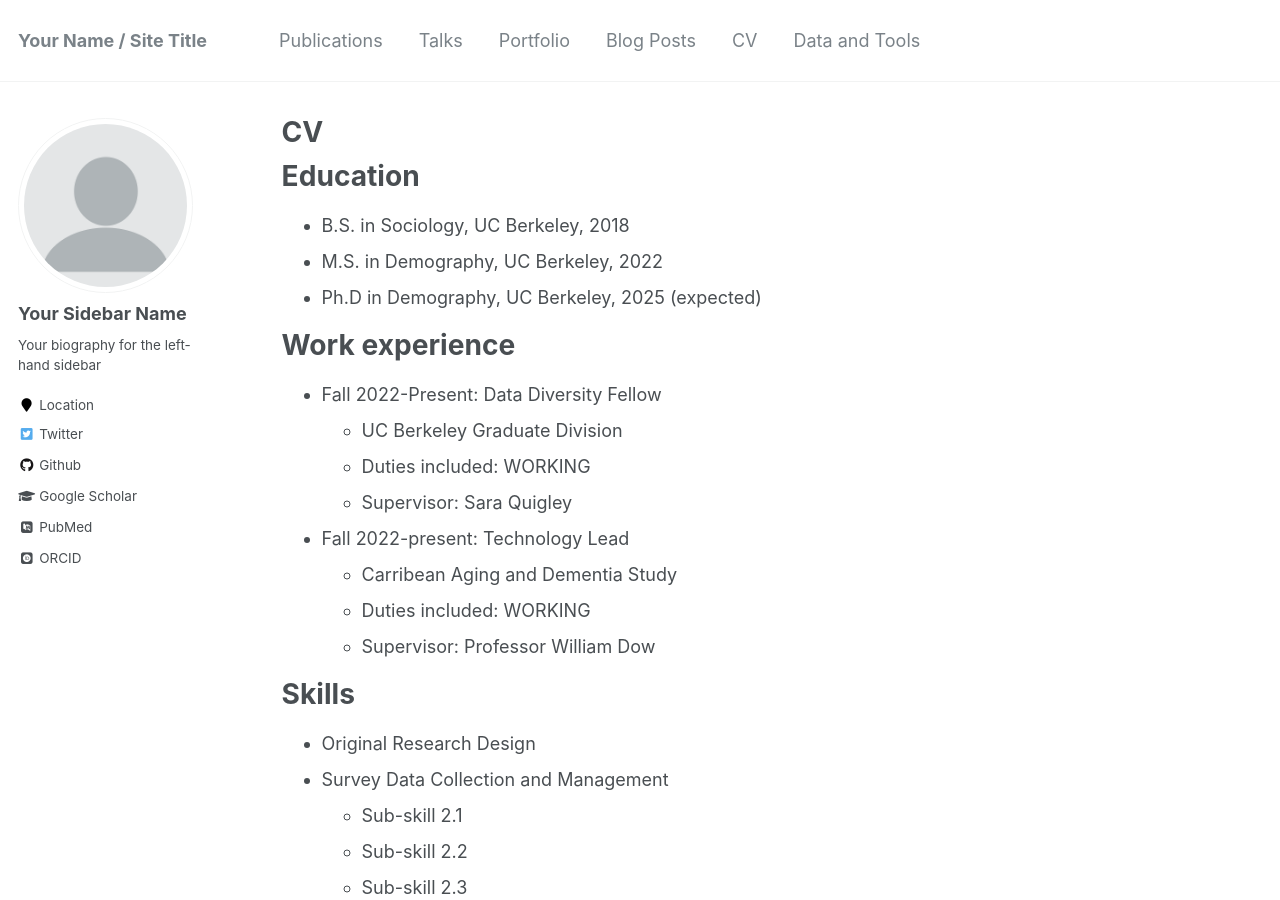
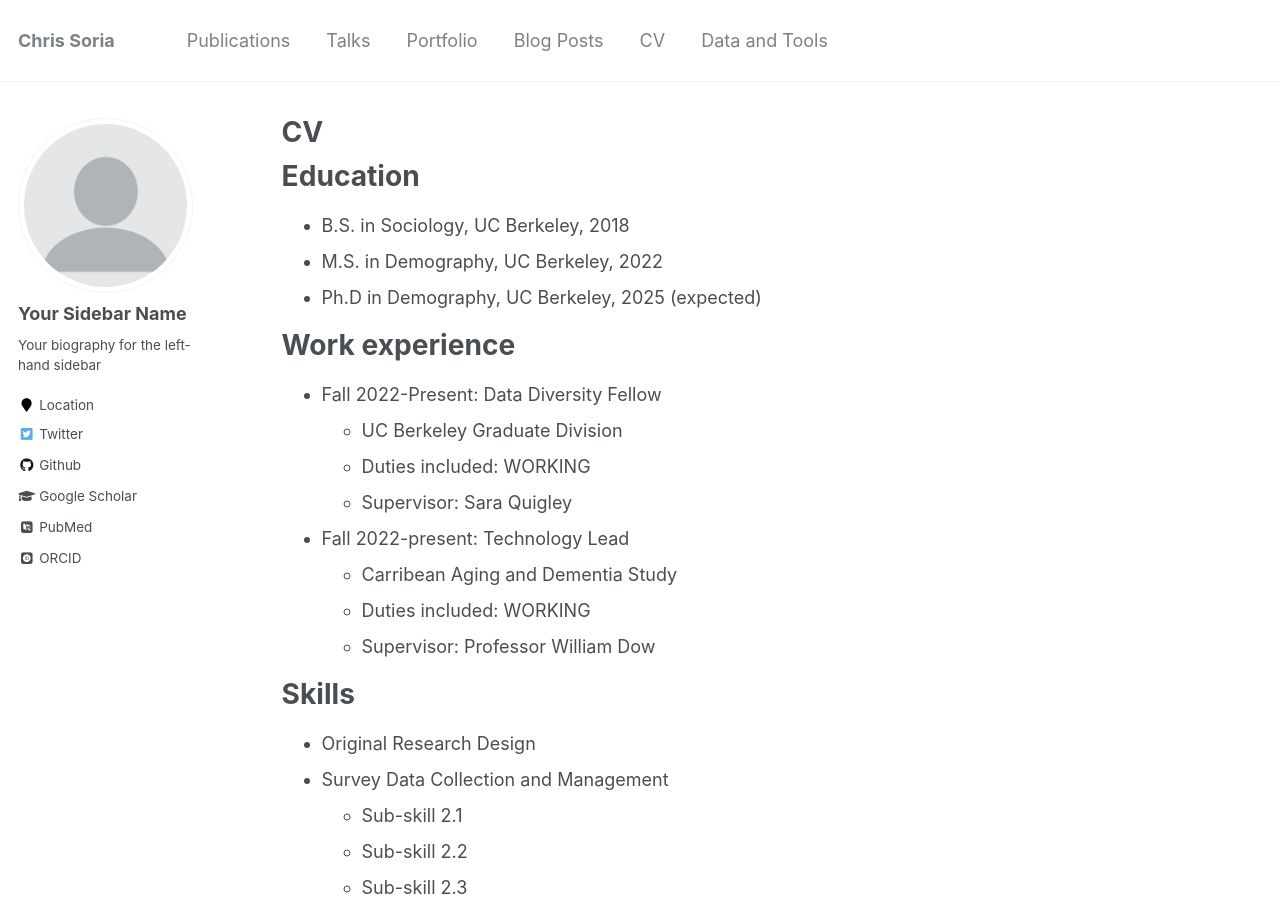
Before and after one commit to chrissoria/chrissoria.github.io, a Jekyll site: the page built from _pages/cv.md, in a window 1280 px wide and 900 px high. Built offline with Jekyll 4.4.1, drawn with Linux system fonts in a browser that asks for light colours; some web fonts are replaced.

```diff
--- a/_config.yml
+++ b/_config.yml
@@ -7,13 +7,13 @@
 
 # Site Settings
 locale                   : "en-US"
-title                    : "Your Name / Site Title"
+title                    : "Chris Soria"
 title_separator          : "-"
 name                     : &name "Your Name"
 description              : &description "personal description"
-url                      : https://academicpages.github.io # the base hostname & protocol for your site e.g. "https://mmistakes.github.io"
+url                      : https://chrissoria.github.io/ # the base hostname & protocol for your site e.g. "https://mmistakes.github.io"
 baseurl                  : "" # the subpath of your site, e.g. "/blog"
-repository               : "academicpages/academicpages.github.io"
+repository               : "https://chrissoria.github.io"
 teaser                   :  # filename of teaser fallback teaser image placed in /images/, .e.g. "500x300.png"
 breadcrumbs              : false # true, false (default)
 words_per_minute         : 160
```
Also changed, not shown: _pages/cv.md (+1 -1 lines), 1 other file.
